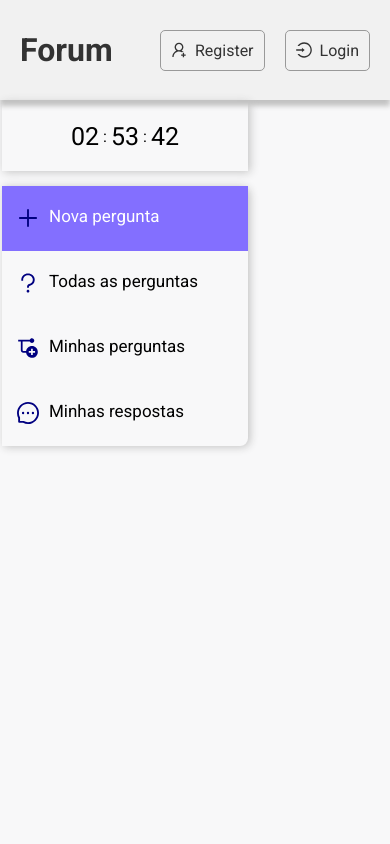
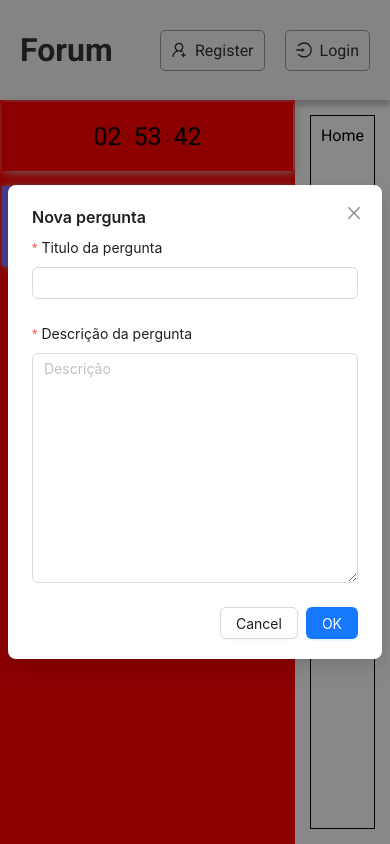
Before and after one commit to maxiamikel19/forum-web, a React (Vite) app: page / in a window 390 px wide. Both pictures are taken after a click on the item "Nova pergunta". Built offline with nearby package versions, Linux system fonts and the light colour scheme.

Commit message:
Configurar a navegação

```diff
--- a/src/App.jsx
+++ b/src/App.jsx
@@ -1,13 +1,30 @@
-import React from "react";
+import React, { useState } from "react";
 import Header from "./components/header/Header";
 import Navbar from "./components/navbar/Navbar";
+import { Outlet } from "react-router-dom";
+import { KeyOutlined, LockOutlined } from "@ant-design/icons";
 
 export default function App() {
+  const [isLogged, setIsLogged] = useState(true);
   return (
     <>
       <Header />
+
       <main>
-        <Navbar />
+        {isLogged ? (
+          <>
+            <Navbar />
+            <div className="main-views">
+              <Outlet />
+            </div>
+          </>
+        ) : (
+          <div className="welcome">
+            <div className="box">
+              <LockOutlined />
+            </div>
+          </div>
+        )}
       </main>
     </>
   );
--- /dev/null
+++ b/src/components/home/Home.jsx
@@ -0,0 +1,5 @@
+import React from "react";
+
+export default function Home() {
+  return <div>Home</div>;
+}
--- /dev/null
+++ b/src/components/modals/PostModal.jsx
@@ -0,0 +1,70 @@
+import { useState } from "react";
+import { Button, Modal, Form, Input } from "antd";
+import TextArea from "antd/es/input/TextArea";
+
+export default function PostModal({ open, setOpen }) {
+  const [confirmLoading, setConfirmLoading] = useState(false);
+  const [modalText, setModalText] = useState("Content of the modal");
+  const [form] = Form.useForm();
+
+  const onFinish = (values) => {
+    console.log(values);
+  };
+
+  const handleOk = () => {
+    setModalText("The modal will be closed after two seconds");
+    setConfirmLoading(true);
+    setTimeout(() => {
+      setOpen(false);
+      setConfirmLoading(false);
+    }, 2000);
+  };
+
+  const handleCancel = () => {
+    setOpen(false);
+  };
+
+  return (
+    <Modal
+      title="Nova pergunta"
+      open={open}
+      onOk={() => form.submit()}
+      centered
+      confirmLoading={confirmLoading}
+      onCancel={handleCancel}
+    >
+      <Form
+        name="formPergunta"
+        onFinish={onFinish}
+        layout="vertical"
+        form={form}
+      >
+        <Form.Item
+          label="Titulo da pergunta"
+          name="titulo"
+          rules={[
+            {
+              required: true,
+              message: "Defina o titulo da pergunta",
+            },
+          ]}
+        >
+          <Input />
+        </Form.Item>
+
+        <Form.Item
+          label="Descrição da pergunta"
+          name="descricao"
+          rules={[
+            {
+              required: true,
+              message: "Uma desctição é requerida para a sua pergunta",
+            },
+          ]}
+        >
+          <Input.TextArea placeholder="Descrição" rows={10} />
+        </Form.Item>
+      </Form>
+    </Modal>
+  );
+}
--- a/src/components/navbar/Navbar.css
+++ b/src/components/navbar/Navbar.css
@@ -36,6 +36,14 @@ nav.main-nav ul li {
   transition: 0.5s;
 }
 
+nav.main-nav ul li a {
+  text-decoration: none;
+  border: none;
+  width: 100%;
+  display: flex;
+  gap: 10px;
+}
+
 nav.main-nav ul li.btn-add {
   background-color: #836fff;
   color: #fff;
@@ -46,9 +54,9 @@ nav.main-nav ul li .icono {
   font-size: 22px;
 }
 
-nav.main-nav ul li:hover {
-  background-color: #6495ed;
-  color: #fff;
+nav.main-nav ul li a:hover {
+  color: #d46b08;
+  font-weight: 600;
 }
 
 nav.main-nav ul li.menu {
@@ -59,20 +67,19 @@ nav.main-nav ul li.active {
   background-color: #add8e6;
 }
 
-@keyframes rotateAnimation {
-  from {
-    transform: rotate(0deg);
+@media screen and (max-width: 1000px) {
+  nav.main-nav {
+    background: #f00;
+    width: 100%;
+    display: flex;
+    flex-direction: column;
   }
-  to {
-    transform: rotate(360deg);
+  nav.main-nav ul {
+    display: flex;
+    align-items: center;
+    justify-content: space-between;
+  }
+  nav.main-nav ul li .menu-label {
+    display: none;
   }
 }
-
-.box {
-  width: 100px;
-  height: 100px;
-  background-color: lightcoral;
-  animation: rotateAnimation 10s infinite linear;
-  border-radius: 50%;
-  padding: 20px;
-}
--- a/src/components/navbar/Navbar.jsx
+++ b/src/components/navbar/Navbar.jsx
@@ -2,13 +2,20 @@ import React, { useState } from "react";
 import "./Navbar.css";
 import { PlusOutlined } from "@ant-design/icons";
 import { menu } from "../../views/menu";
+import PostModal from "../modals/PostModal";
+import { Link } from "react-router-dom";
 export default function Navbar() {
   const [selectedMenu, setSelectedMenu] = useState(null);
+  const [open, setOpen] = useState(false);
 
   let handleSelectedMenu = (item) => {
     //console.log(id);
     setSelectedMenu(item.id);
-    console.log(item.id);
+    //console.log(item.id);
+  };
+
+  const handleOpenModal = () => {
+    setOpen(true);
   };
   return (
     <nav className="main-nav">
@@ -17,7 +24,7 @@ export default function Navbar() {
         <span className="sec">42</span>
       </div>
       <ul>
-        <li className="btn-add">
+        <li className="btn-add" onClick={handleOpenModal}>
           <span className="icono">
             <PlusOutlined />
           </span>
@@ -30,11 +37,14 @@ export default function Navbar() {
             onClick={() => handleSelectedMenu(item)}
             className={selectedMenu === item.id ? "active" : "menu"}
           >
-            <span className="icono">{item.icon}</span>
-            <span>{item.title}</span>
+            <Link to={item.path}>
+              <span className="icono">{item.icon}</span>
+              <span className="menu-label">{item.title}</span>
+            </Link>
           </li>
         ))}
       </ul>
+      <PostModal open={open} setOpen={setOpen} />
     </nav>
   );
 }
--- a/src/index.css
+++ b/src/index.css
@@ -17,3 +17,39 @@ main {
   height: calc(100vh - 100px);
   display: flex;
 }
+
+.main-views {
+  border: solid 1px;
+  background-color: transparent;
+  flex-grow: 1;
+  margin: 15px;
+  padding: 10px;
+}
+.welcome {
+  display: flex;
+  align-items: center;
+  justify-content: center;
+  border: solid 1px;
+  width: 100%;
+}
+
+@keyframes rotateAnimation {
+  from {
+    transform: rotate(0deg);
+  }
+  to {
+    transform: rotate(360deg);
+  }
+}
+
+.box {
+  background-color: #2f54eb;
+  color: #fff;
+  font-size: 200px;
+  animation: rotateAnimation 10s infinite linear;
+  border-radius: 50%;
+  padding: 40px;
+  display: flex;
+  align-items: center;
+  justify-content: center;
+}
--- a/src/main.jsx
+++ b/src/main.jsx
@@ -1,11 +1,13 @@
 import { StrictMode } from "react";
 import { createRoot } from "react-dom/client";
+import { RouterProvider } from "react-router-dom";
 import "./index.css";
 import Header from "./components/header/Header";
 import App from "./App";
+import router from "./router";
 
 createRoot(document.getElementById("root")).render(
   <StrictMode>
-    <App />
+    <RouterProvider router={router} />
   </StrictMode>
 );
--- /dev/null
+++ b/src/router.jsx
@@ -0,0 +1,27 @@
+import { createBrowserRouter } from "react-router-dom";
+import App from "./App";
+import Home from "./components/home/Home";
+import UserPosts from "./views/UserPosts";
+import UsersAnswers from "./views/UsersAnswers";
+
+const router = createBrowserRouter([
+  {
+    path: "/",
+    element: <App />,
+    children: [
+      {
+        index: true,
+        element: <Home />,
+      },
+      {
+        path: "/minhas-perguntas",
+        element: <UserPosts />,
+      },
+      {
+        path: "/minhas-respostas",
+        element: <UsersAnswers />,
+      },
+    ],
+  },
+]);
+export default router;
--- /dev/null
+++ b/src/views/UserPosts.jsx
@@ -0,0 +1,5 @@
+import React from "react";
+
+export default function UserPosts() {
+  return <div>UserPosts</div>;
+}
--- /dev/null
+++ b/src/views/UsersAnswers.jsx
@@ -0,0 +1,5 @@
+import React from "react";
+
+export default function UsersAnswers() {
+  return <div>UsersAnswers</div>;
+}
--- a/src/views/menu.jsx
+++ b/src/views/menu.jsx
@@ -11,7 +11,7 @@ export const menu = [
     id: 1,
     title: "Todas as perguntas",
     icon: <QuestionOutlined />,
-    path: "/perguntas",
+    path: "/",
   },
   {
     id: 2,
```
